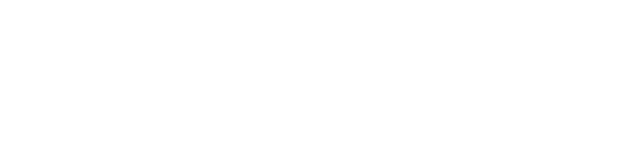
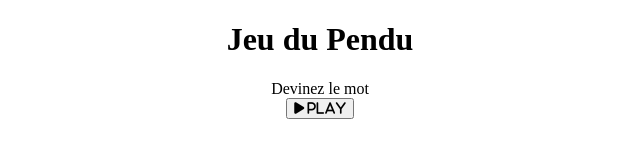
Before and after one commit to warflof/Minijeux, a plain HTML site: page Pendu/pendu.html in a window 1280 px wide. Shown: the whole page, without its empty margins (320-960 px from the left). Drawn offline with Linux system fonts and the light colour scheme.

Commit message:
changes 0711-15h20

```diff
--- a/Pendu/pendu.css
+++ b/Pendu/pendu.css
@@ -0,0 +1,5 @@
+body {
+    max-width: 500px;
+    margin: auto;
+    text-align: center;
+}
--- a/Pendu/pendu.html
+++ b/Pendu/pendu.html
@@ -7,15 +7,21 @@
     <head>
         <meta charset="utf-8">
         <meta http-equiv="X-UA-Compatible" content="IE=edge">
-        <title></title>
+        <title>Jeu du Pendu</title>
         <meta name="description" content="">
         <meta name="viewport" content="width=device-width, initial-scale=1">
         <link rel="stylesheet" href="pendu.css">
+        <link rel="stylesheet" href="https://cdnjs.cloudflare.com/ajax/libs/font-awesome/6.2.0/css/all.min.css" integrity="sha512-xh6O/CkQoPOWDdYTDqeRdPCVd1SpvCA9XXcUnZS2FmJNp1coAFzvtCN9BmamE+4aHK8yyUHUSCcJHgXloTyT2A==" crossorigin="anonymous" referrerpolicy="no-referrer" />
     </head>
     <body>
-        <!--[if lt IE 7]>
-            <p class="browsehappy">You are using an <strong>outdated</strong> browser. Please <a href="#">upgrade your browser</a> to improve your experience.</p>
-        <![endif]-->
+        <h1>Jeu du Pendu</h1>
+
+        <div>Devinez le mot</div>
+
+        <button id="beginGame"><i class="fa-solid fa-play"> Play</i></button>
+
+
+
 
         <script src="pendu.js" async defer></script>
     </body>
```
Also changed, not shown: index.html (+1 -1 lines).
